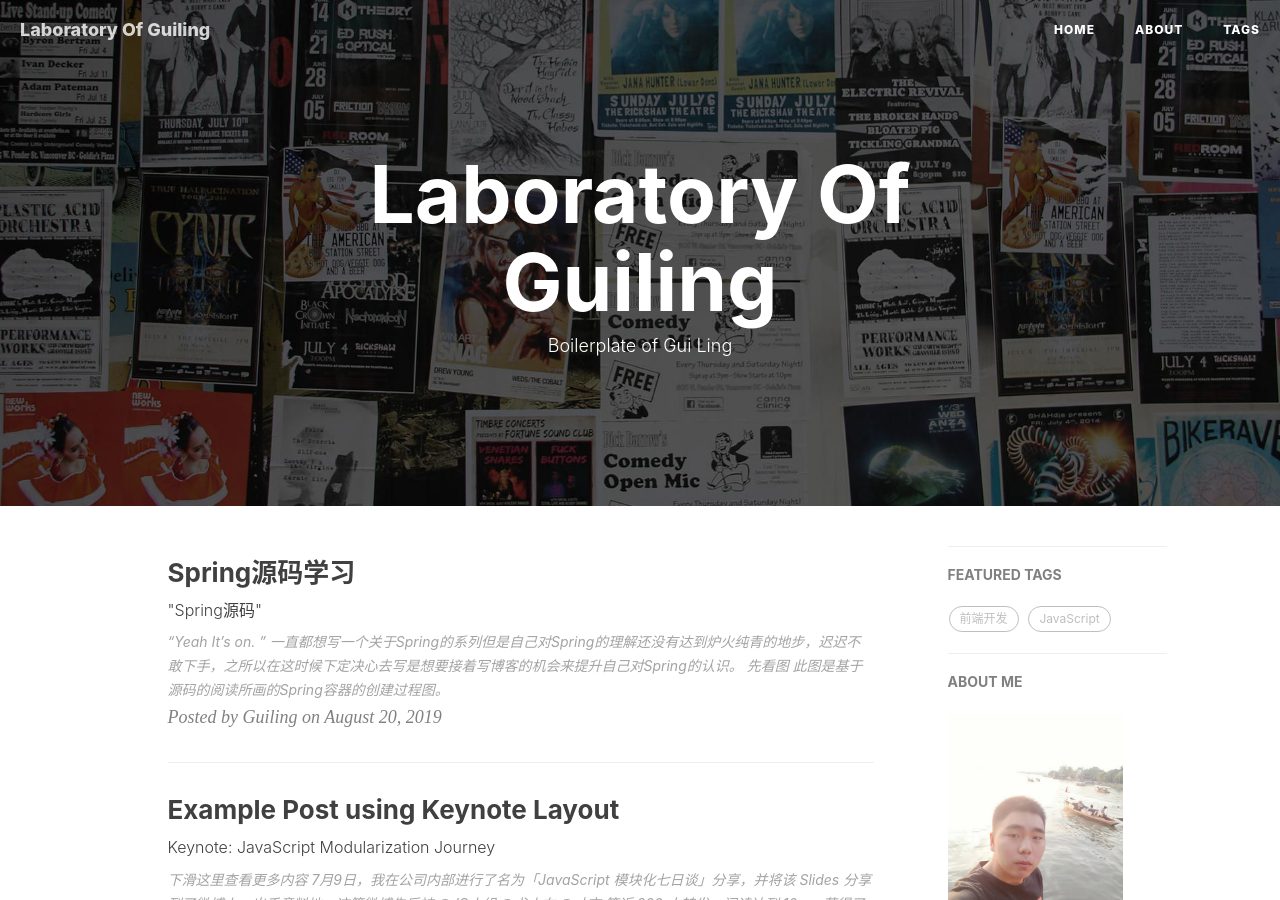
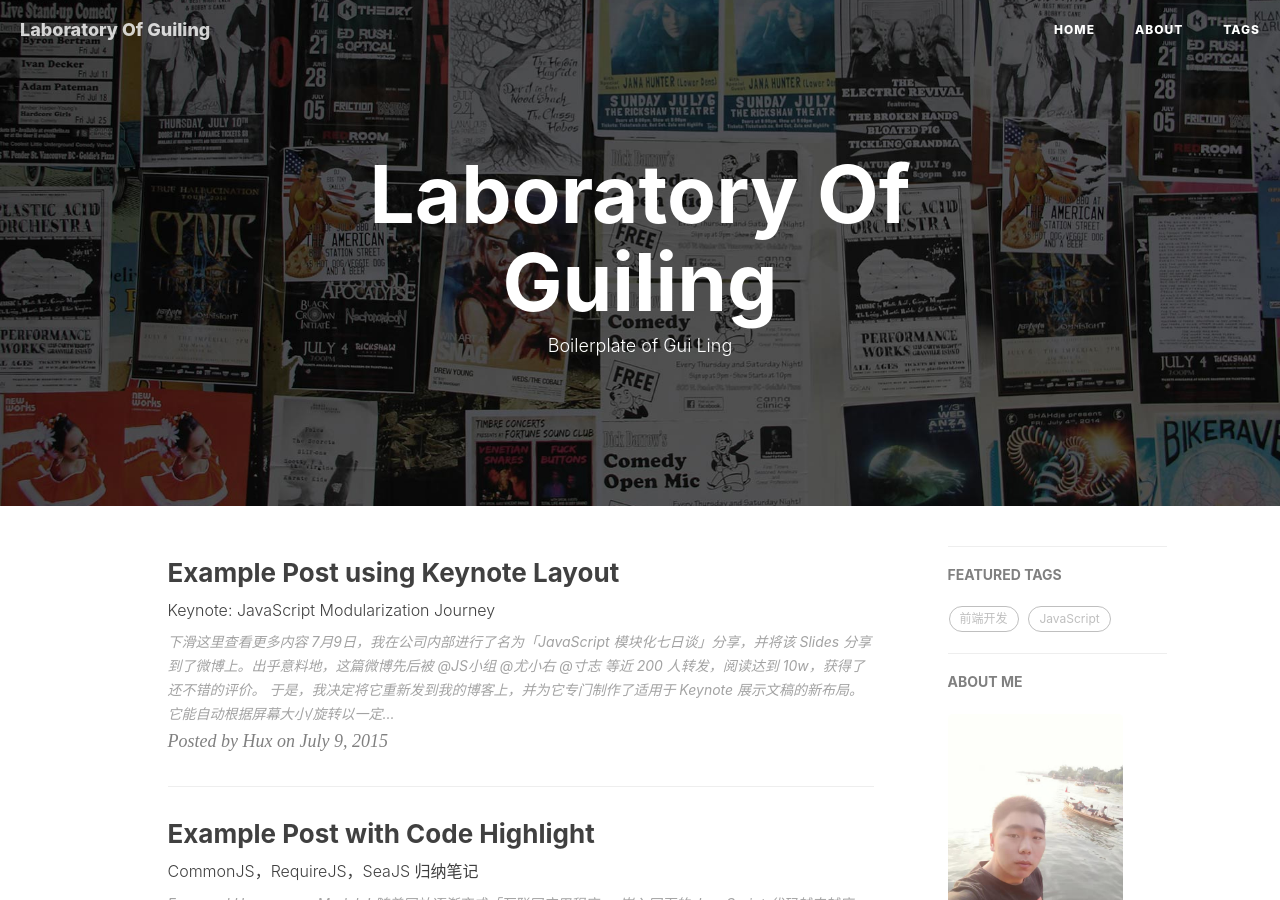
Before and after one commit to Little-kangaroo/guiling.github.io, a Jekyll site: the page built from index.html, in a window 1280 px wide and 900 px high. Built offline with Jekyll 4.4.1, drawn with Linux system fonts in a browser that asks for light colours; nearby versions of some CDN libraries; the list of posts is cut into pages by our own code; comment, search, counter and statistics services are not loaded.

Commit message:
spring-0

```diff
--- a/_layouts/keynote.html
+++ b/_layouts/keynote.html
@@ -69,12 +69,12 @@ layout: default
                     data-content="{{ content | strip_html | truncate:80 }} | Hux Blog，@Hux黄玄 的个人博客"
                     data-url="{{site.url}}{{site.baseurl}}{{page.url}}">
                     <div class="ds-share-inline">
-                      <ul  class="ds-share-icons-16">
+                 /*     <ul  class="ds-share-icons-16">
                         <li data-toggle="ds-share-icons-more"><a class="ds-more" href="#">分享到：</a></li>
                         <li><a class="ds-wechat flat" href="javascript:void(0);" data-service="wechat">微信</a></li>
                         <li><a class="ds-weibo flat" href="javascript:void(0);" data-service="weibo">微博</a></li>
                         <li><a class="ds-douban flat" href="javascript:void(0);" data-service="douban">豆瓣</a></li>
-                      </ul>
+                      </ul>*/
                       <div class="ds-share-icons-more">
                       </div>
                     </div>
--- a/_layouts/post.html
+++ b/_layouts/post.html
@@ -62,12 +62,12 @@ layout: default
                     data-images="{{ site.url }}{{site.baseurl}}/{% if page.header-img %}{{ page.header-img }}{% else %}{{ site.header-img }}{% endif %}"
                     data-content="{{ content | strip_html | truncate:80 }} | {{ site.SEOTitle }} " >
                     <div class="ds-share-inline">
-                      <ul  class="ds-share-icons-16">
+                     /* <ul  class="ds-share-icons-16">
                         <li data-toggle="ds-share-icons-more"><a class="ds-more" href="#">分享到：</a></li>
                         <li><a class="ds-wechat flat" href="javascript:void(0);" data-service="wechat">微信</a></li>
                         <li><a class="ds-weibo flat" href="javascript:void(0);" data-service="weibo">微博</a></li>
                         <li><a class="ds-douban flat" href="javascript:void(0);" data-service="douban">豆瓣</a></li>
-                      </ul>
+                      </ul>*/
                       <div class="ds-share-icons-more">
                       </div>
                     </div>
--- a/_posts/2014-01-29-hello-2015.markdown
+++ /dev/null
@@ -1,22 +0,0 @@
----
-layout:     post
-title:      "Spring源码学习"
-subtitle:   " \"Spring源码\""
-date:       2019-08-20 12:00:00
-author:     "Guiling"
-header-img: "img/post-bg-2015.jpg"
-tags:
-    - Spring
----
-
-> “Yeah It's on. ”
-
-
-
-一直都想写一个关于Spring的系列但是自己对Spring的理解还没有达到炉火纯青的地步，迟迟不敢下手，之所以在这时候下定决心去写是想要接着写博客的机会来提升自己对Spring的认识。
-
-### 先看图
-
-![](\img\spring\3jjgq1mqjsj2brmfo1tdlp22vv.png)
-
-此图是基于源码的阅读所画的Spring容器的创建过程图。
```
Also changed, not shown: _posts/Spring-0.md (+10 -6 lines).
